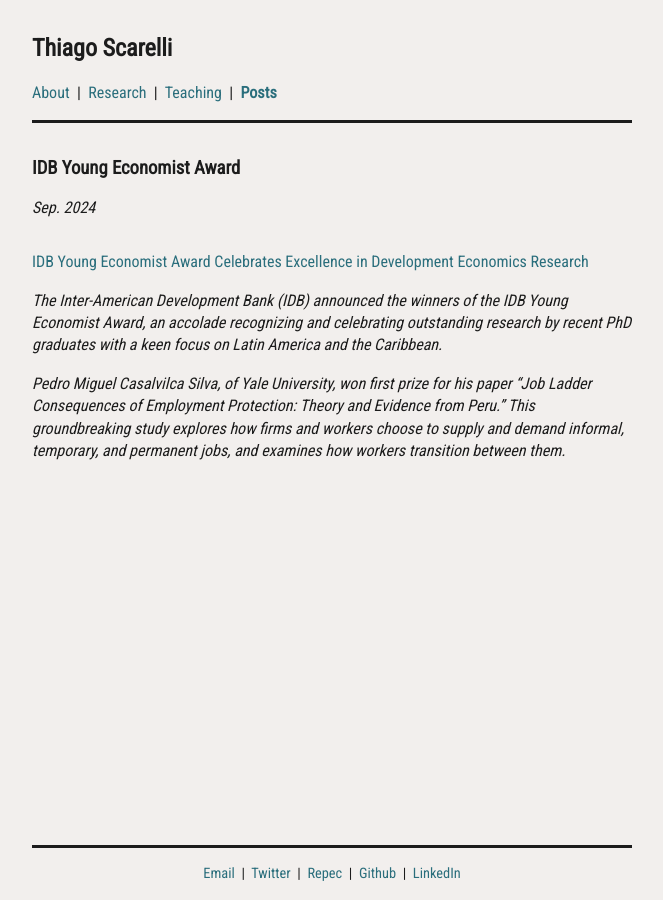
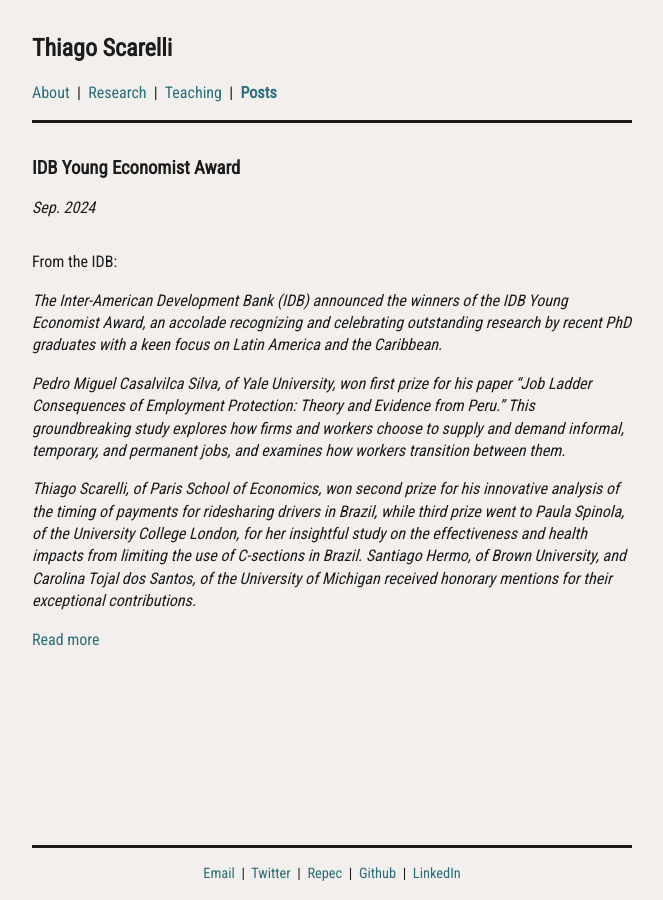
Before and after one commit to thiagoscarelli/thiagoscarelli.github.io, a Jekyll site: the page built from _posts/2024-09-05-idb-young-economist-award.md, in a window 1280 px wide. Shown: the whole page, without its empty margins (308-971 px from the left). Built offline with Jekyll 4.4.1, drawn with Linux system fonts in a browser that asks for light colours.

Commit message:
Update 2024-09-05-idb-young-economist-award.md

```diff
--- a/_posts/2024-09-05-idb-young-economist-award.md
+++ b/_posts/2024-09-05-idb-young-economist-award.md
@@ -4,8 +4,12 @@ title: "IDB Young Economist Award"
 date: 2024-09-05
 ---
 
-[IDB Young Economist Award Celebrates Excellence in Development Economics Research](https://www.iadb.org/en/news/idb-young-economist-award-celebrates-excellence-development-economics-research)
+From the IDB:
 
 *The Inter-American Development Bank (IDB) announced the winners of the IDB Young Economist Award, an accolade recognizing and celebrating outstanding research by recent PhD graduates with a keen focus on Latin America and the Caribbean.*
 
 *Pedro Miguel Casalvilca Silva, of Yale University, won first prize for his paper “Job Ladder Consequences of Employment Protection: Theory and Evidence from Peru.” This groundbreaking study explores how firms and workers choose to supply and demand informal, temporary, and permanent jobs, and examines how workers transition between them.*
+
+*Thiago Scarelli, of Paris School of Economics, won second prize for his innovative analysis of the timing of payments for ridesharing drivers in Brazil, while third prize went to Paula Spinola, of the University College London, for her insightful study on the effectiveness and health impacts from limiting the use of C-sections in Brazil. Santiago Hermo, of Brown University, and Carolina Tojal dos Santos, of the University of Michigan received honorary mentions for their exceptional contributions.*
+
+[Read more](https://www.iadb.org/en/news/idb-young-economist-award-celebrates-excellence-development-economics-research)
```
